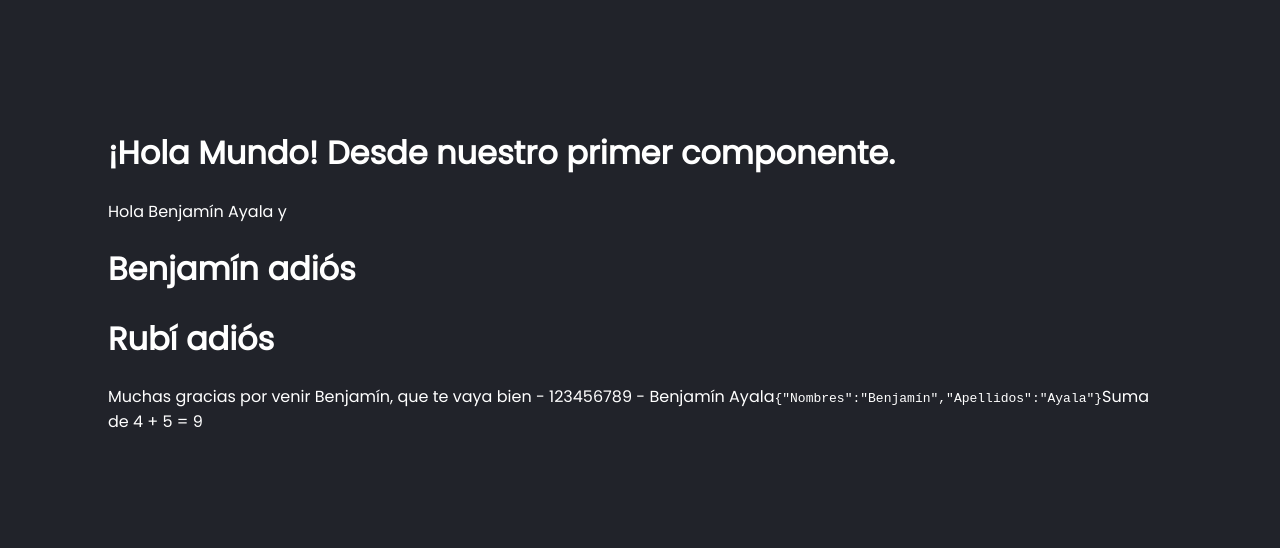
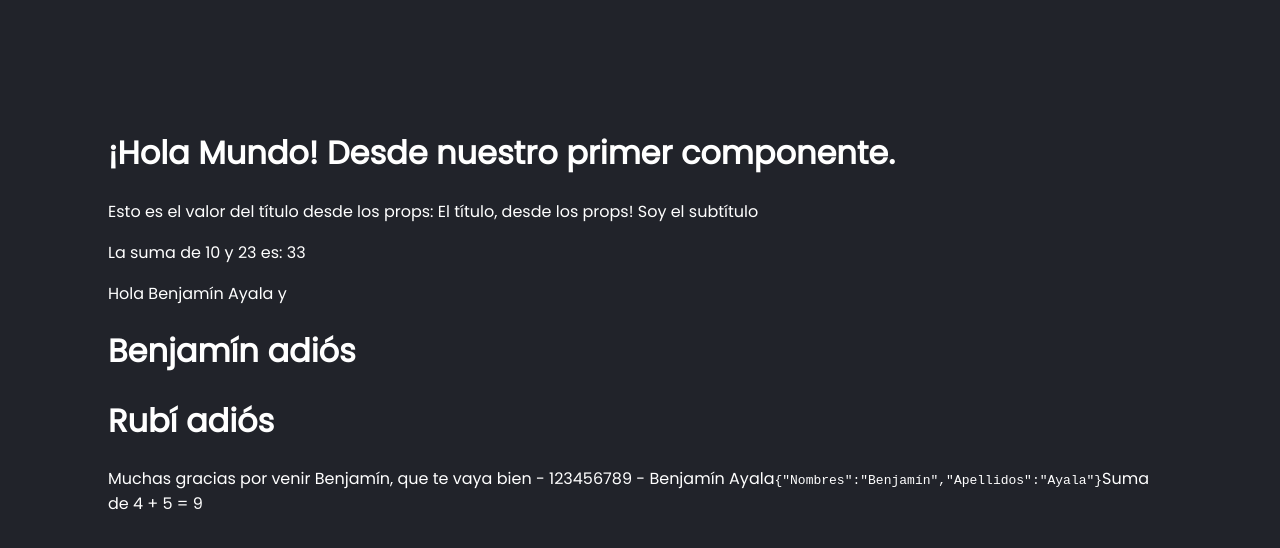
Before and after one commit to bayalad7/fh-curso-react, a React (Vite) app in the folder Apps/3-app-counter-vite/: page / in a window 1280 px wide. Shown: the top 548 px of the page. Built offline with nearby package versions, Linux system fonts and the light colour scheme.

Commit message:
Seccion 3: Comunicación entre componentes (props) padre a hijo

```diff
--- a/Apps/3-app-counter-vite/src/app.jsx
+++ b/Apps/3-app-counter-vite/src/app.jsx
@@ -1,13 +1,40 @@
 import { Saludo } from "./components/saludo"
 import { Despido, Despido2 , Despido3 } from "./components/despido"
 
-const App = () => {
+const App = ({ titulo, subtitulo, valor1, valor2 }) => {
+
+    /**
+     * Notas de los props.
+     * 1.- Al recibir los props en los componentes, se reciben como un objeto,
+     *     este objeto puede tener mucha información dependiente el contexto
+     *
+     * 2.- Así como se reciben los props, nos permite establecer un canal de comunicación
+     *     entre el componente que recibe los props con su componente padre de la aplicación.
+     *     En este caso el componente padre sería <React.StrictMode>
+     *
+     * 3.- (props) = es información que fluye desde el componente padre hacia el componente hijo.
+     *
+     * 4.- Es muy raro ver que los componentes reciban sus props sin realizar la desestructuración, ejemplo:
+     *     No desestructuración: const App = ( props ) - console.log( props );
+     *     Si desestructuración: const App = ( {titulo} )
+     *
+     * 5.- ¿Como se hace para mandar los props desde el componente padre hacia el hijo?
+     *     Al agregar el componente hijo en el componente padre,
+     *     se deben agregar las propiedades de la siguiente manera, ejemplo:
+     *
+     *      <React.StrictMode>
+     *         <App titulo="Hola, desde los props!" />
+     *      </React.StrictMode>
+     */
+
     const Nombre = "Benjamín Ayala";
     return (
         <div>
             <h1>
                 ¡Hola Mundo! Desde nuestro primer componente.
             </h1>
+            <p>Esto es el valor del título desde los props: { titulo } { subtitulo }</p>
+            <p>La suma de { valor1 } y { valor2 } es: { valor1 + valor2 }</p>
             { Saludo(Nombre) } y { Despido() }
             { Despido3() }
         </div>
--- a/Apps/3-app-counter-vite/src/main.jsx
+++ b/Apps/3-app-counter-vite/src/main.jsx
@@ -24,6 +24,9 @@ import './css/custom.css'
  */
 ReactDOM.createRoot( document.getElementById("root") ).render(
     <React.StrictMode>
-        <App />
+        <App titulo="El título, desde los props!"
+             subtitulo="Soy el subtítulo"
+             valor1={10}
+             valor2={23} />
     </React.StrictMode>
 )
```
Also changed, not shown: 1 other file (tests, documents, lock files or other folders).
